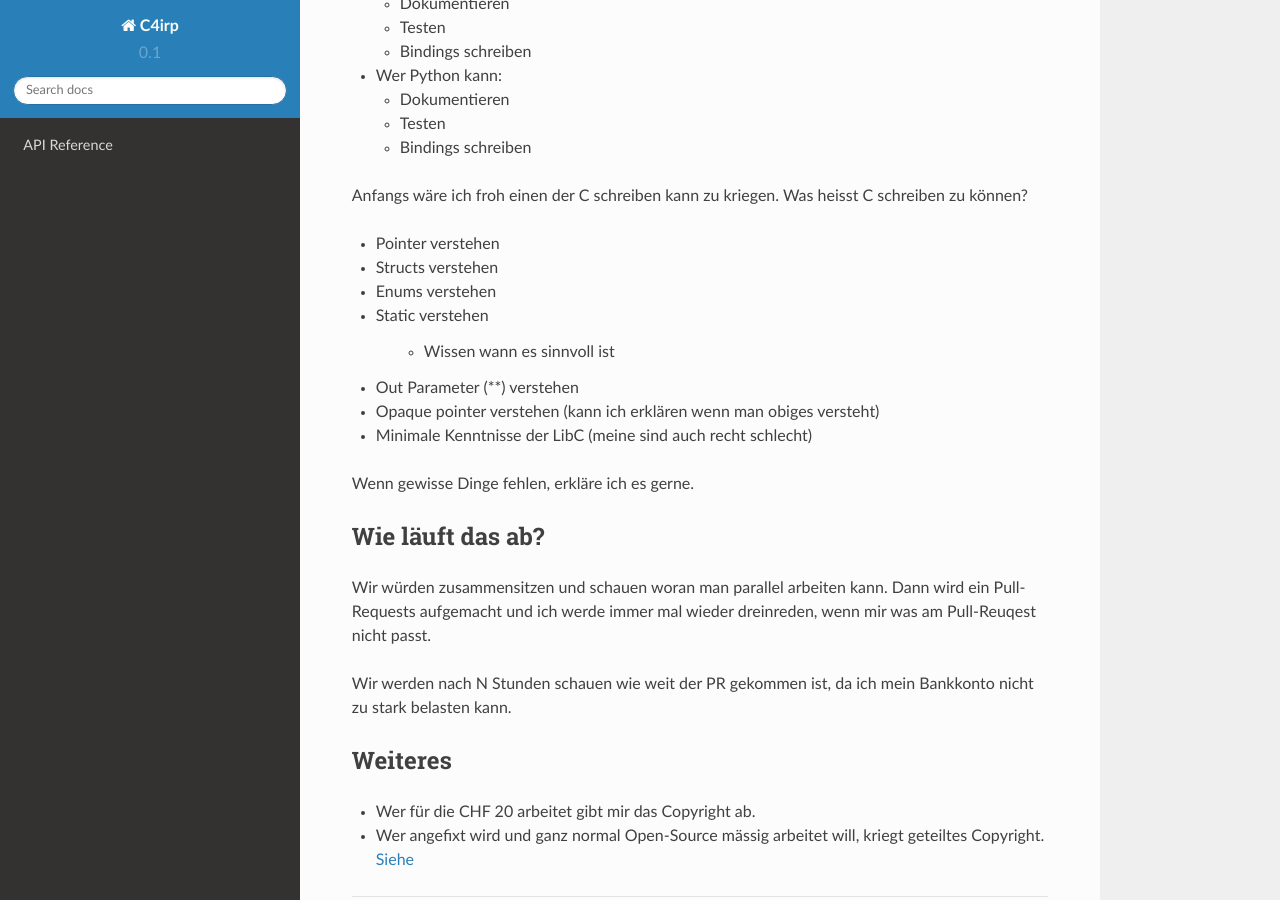
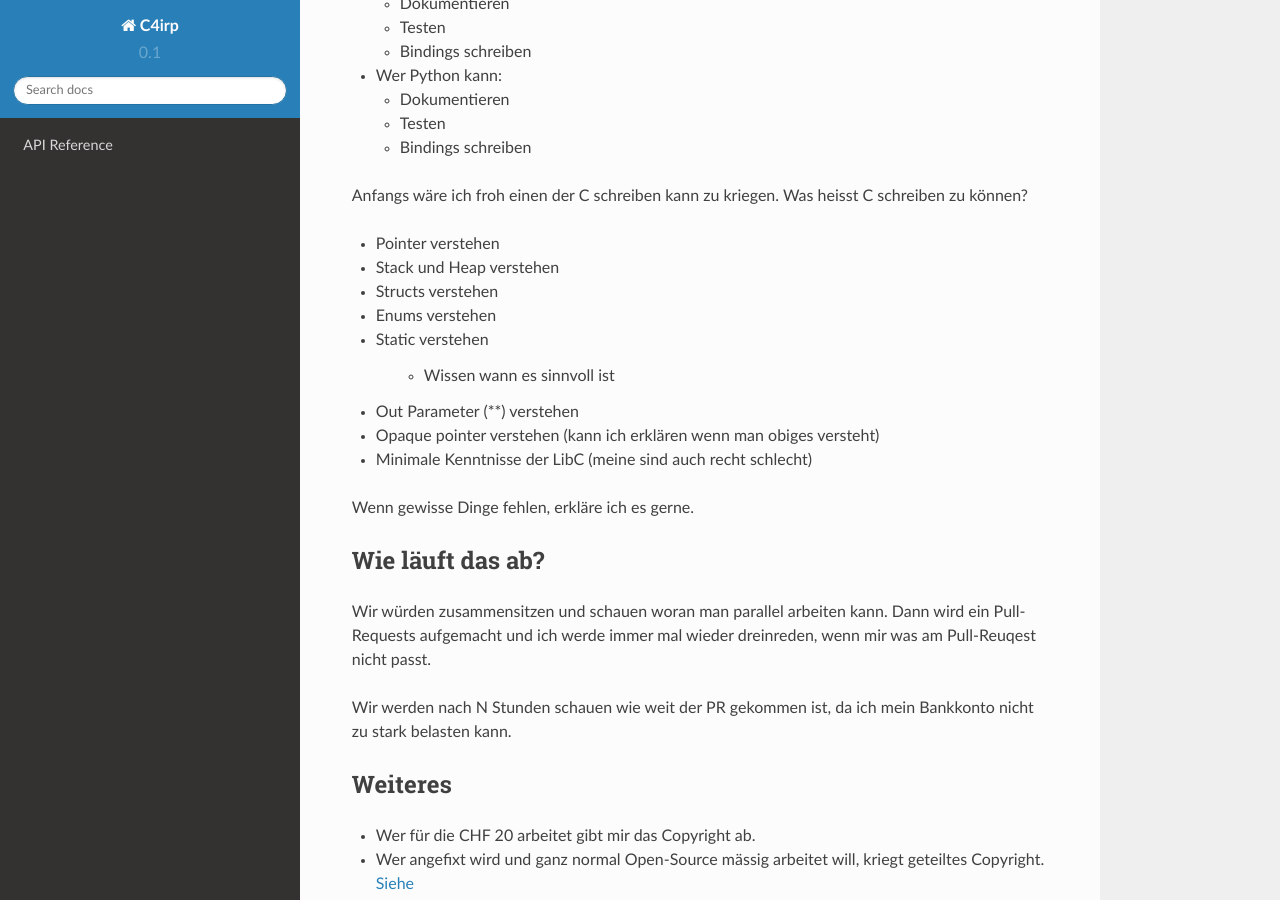
Before and after one commit to sosterwalder/c4irp, a Sphinx documentation site: the page built from doc/goc4irp.rst, in a window 1280 px wide and 900 px high, scrolled down 808 px. Built offline with Sphinx 7.4.7 and the Read the Docs theme 2.0.0, drawn with Linux system fonts in a browser that asks for light colours; pages that are not in the unit, such as notebooks, are missing from menus.

Commit message:
More about C

```diff
--- a/doc/goc4irp.rst
+++ b/doc/goc4irp.rst
@@ -52,6 +52,7 @@ Anfangs wäre ich froh einen der C schreiben kann zu kriegen. Was heisst C
 schreiben zu können?
 
 * Pointer verstehen
+* Stack und Heap verstehen
 * Structs verstehen
 * Enums verstehen
 * Static verstehen
```
